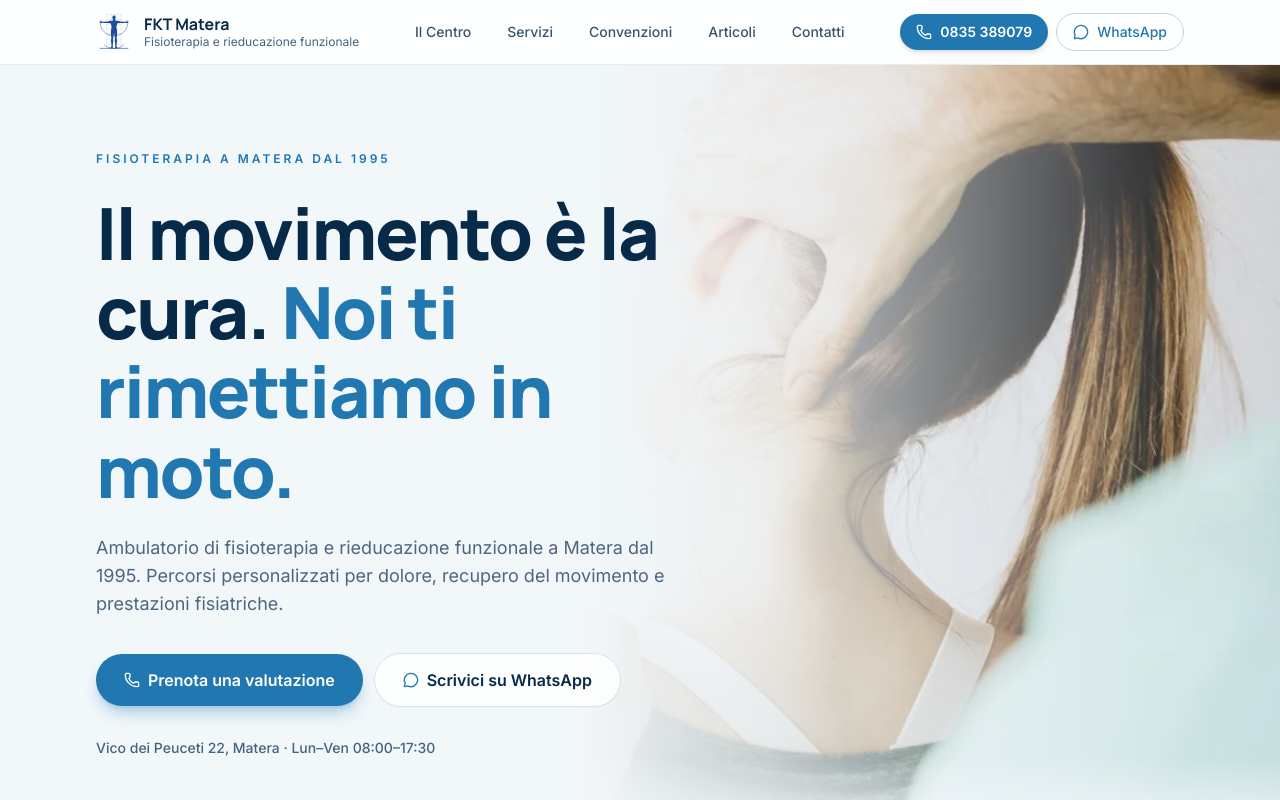
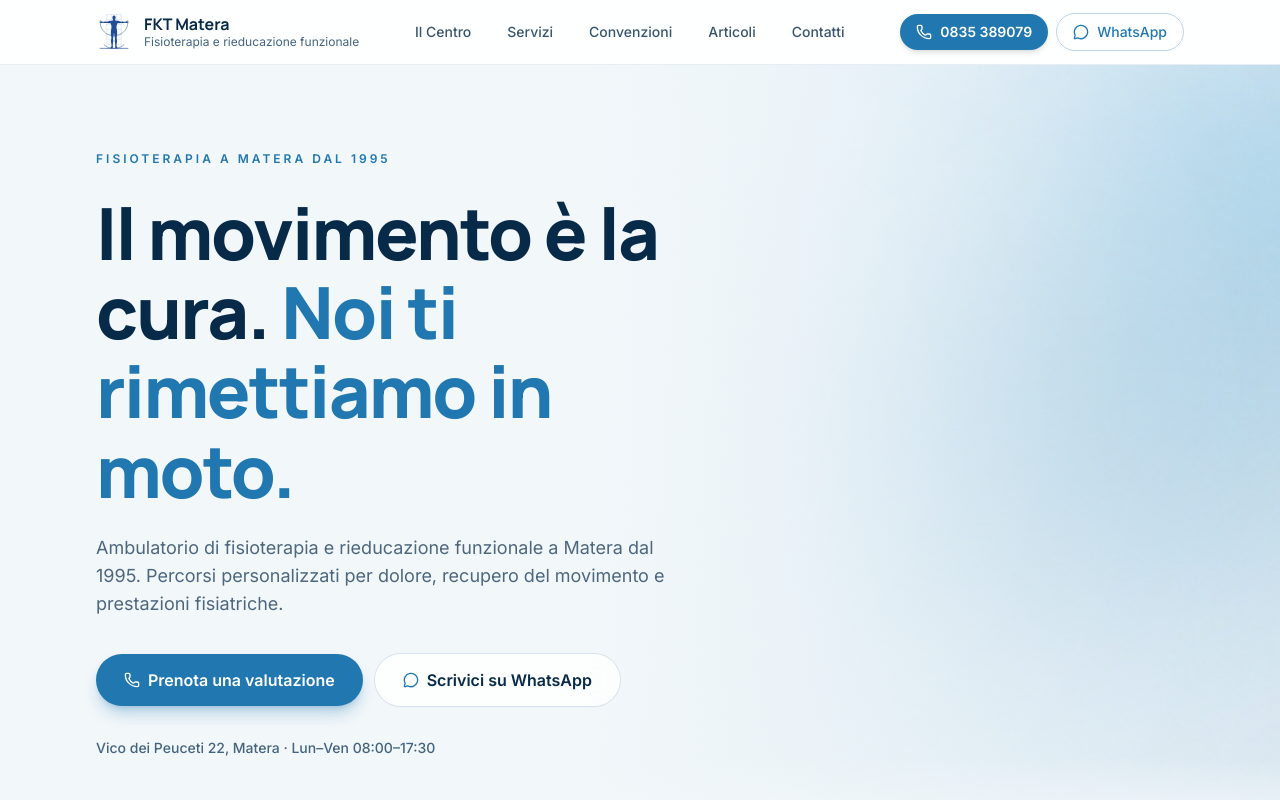
Before and after one commit to ricoo956729/Nuovosito, a React (Vite) app: page / in a window 1280 px wide. Shown: the top 800 px of the page. Built offline with nearby package versions, Linux system fonts and the light colour scheme.

Commit message:
feat(hero): switch to premium abstract background image

```diff
--- a/src/pages/Home.tsx
+++ b/src/pages/Home.tsx
@@ -19,20 +19,18 @@ export default function Home() {
   return (
     <>
       <Seo title="FKT Matera | Fisioterapia e rieducazione funzionale" description="Ambulatorio di fisioterapia e rieducazione funzionale a Matera dal 1995. Percorsi personalizzati per dolore, recupero del movimento e prestazioni fisiatriche." />
-      {/* HERO full-width — variante fotografica (trattamento) */}
+      {/* HERO full-width — sfondo astratto premium */}
       <section ref={heroRef} className="relative overflow-hidden bg-ghiaccio">
-        {/* foto trattamento: solo desktop, con parallasse leggero (disattivato se prefers-reduced-motion) */}
+        {/* sfondo astratto: solo desktop, con parallasse leggero (disattivato se prefers-reduced-motion) */}
         {reduceMotion ? (
           <img
-            src="/assets/hero-trattamento-1.webp"
-            srcSet="/assets/hero-trattamento-1-mobile.webp 768w, /assets/hero-trattamento-1.webp 1366w"
-            sizes="100vw"
-            alt="Trattamento fisioterapico del rachide cervicale"
-            width="1366"
-            height="768"
+            src="/assets/hero-bg-premium.jpg"
+            alt=""
+            width="1920"
+            height="1080"
             fetchPriority="high"
             decoding="async"
-            className="absolute inset-0 hidden h-full w-full object-cover object-right sm:block"
+            className="absolute inset-0 hidden h-full w-full object-cover object-center sm:block"
           />
         ) : (
           <motion.div
@@ -40,15 +38,13 @@ export default function Home() {
             style={{ y: heroImageY }}
           >
             <img
-              src="/assets/hero-trattamento-1.webp"
-              srcSet="/assets/hero-trattamento-1-mobile.webp 768w, /assets/hero-trattamento-1.webp 1366w"
-              sizes="100vw"
-              alt="Trattamento fisioterapico del rachide cervicale"
-              width="1366"
-              height="768"
+              src="/assets/hero-bg-premium.jpg"
+              alt=""
+              width="1920"
+              height="1080"
               fetchPriority="high"
               decoding="async"
-              className="h-full w-full scale-110 object-cover object-right"
+              className="h-full w-full scale-110 object-cover object-center"
             />
           </motion.div>
         )}
```
